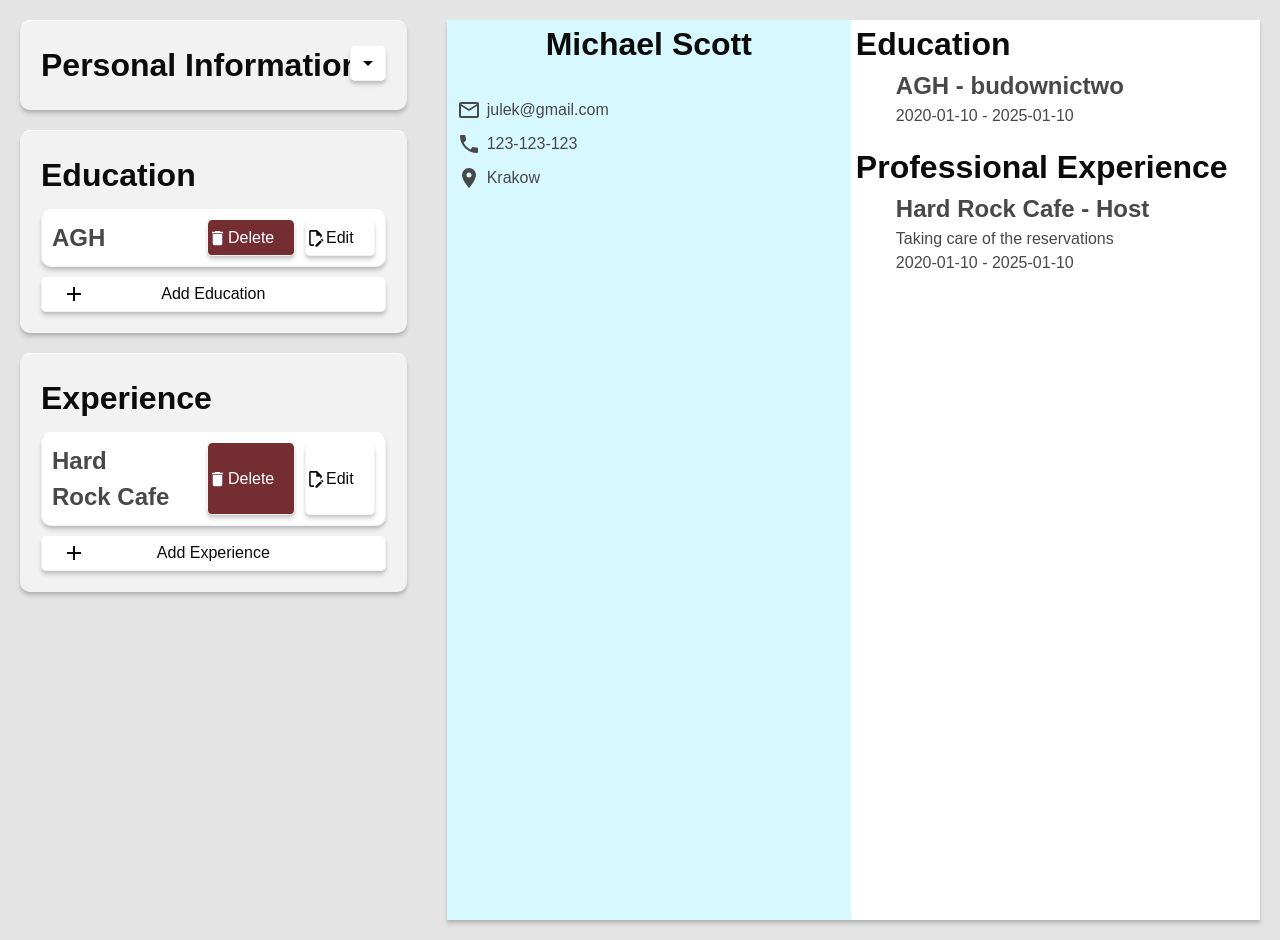
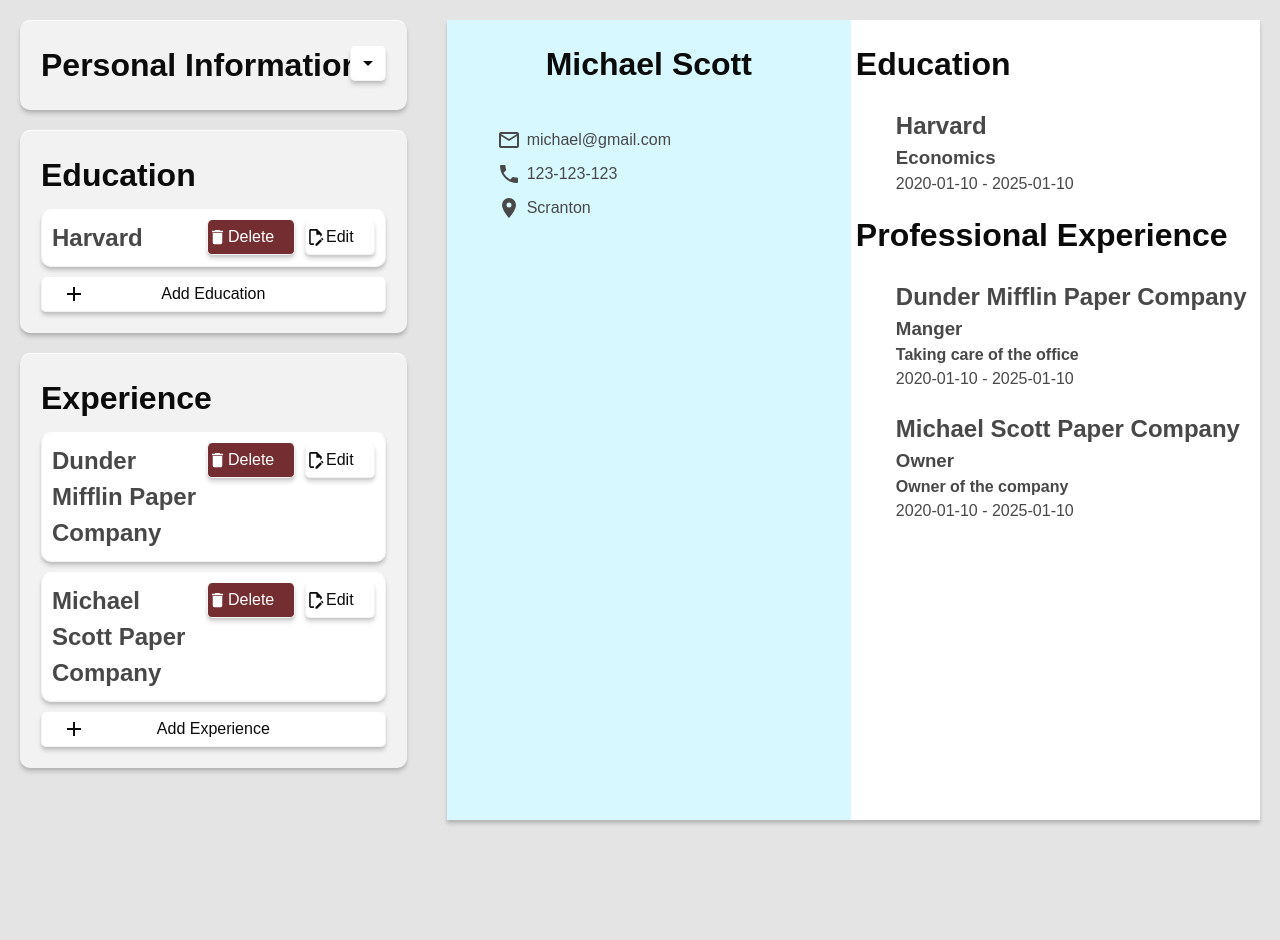
Before and after one commit to Julczan/cv_app, a React (Vite) app: page / in a window 1280 px wide. After the commit the page ends 840 px from the top, so only its background shows below. Built offline with nearby package versions, Linux system fonts and the light colour scheme.

Commit message:
style the output and set max height for buttons

```diff
--- a/initialInfo.js
+++ b/initialInfo.js
@@ -2,16 +2,16 @@
   personal: {
     id: "per-0",
     name: "Michael Scott",
-    email: "julek@gmail.com",
+    email: "michael@gmail.com",
     phone: "123-123-123",
-    address: "Krakow",
+    address: "Scranton",
   },
 
   education: [
     {
       id: "edu-0",
-      schoolName: "AGH",
-      title: "budownictwo",
+      schoolName: "Harvard",
+      title: "Economics",
       startDate: "2020-01-10",
       endDate: "2025-01-10",
     },
@@ -20,9 +20,17 @@
   experience: [
     {
       id: "exp-0",
-      companyName: "Hard Rock Cafe",
-      position: "Host",
-      responsibility: "Taking care of the reservations",
+      companyName: "Dunder Mifflin Paper Company",
+      position: "Manger",
+      responsibility: "Taking care of the office",
+      startDate: "2020-01-10",
+      endDate: "2025-01-10",
+    },
+    {
+      id: "exp-1",
+      companyName: "Michael Scott Paper Company",
+      position: "Owner",
+      responsibility: "Owner of the company",
       startDate: "2020-01-10",
       endDate: "2025-01-10",
     },
--- a/src/components/OutputCard.jsx
+++ b/src/components/OutputCard.jsx
@@ -30,9 +30,8 @@
             <h1>Education</h1>
             {props.educationInfo.map((education) => (
               <ul key={education.id}>
-                <h2>
-                  {education.schoolName} - {education.title}
-                </h2>
+                <h2>{education.schoolName}</h2>
+                <h3>{education.title}</h3>
                 <p>
                   {education.startDate} - {education.endDate}
                 </p>
@@ -44,10 +43,9 @@
             <h1>Professional Experience</h1>
             {props.experienceInfo.map((experience) => (
               <ul key={experience.id}>
-                <h2>
-                  {experience.companyName} - {experience.position}
-                </h2>
-                <p>{experience.responsibility}</p>
+                <h2>{experience.companyName}</h2>
+                <h3>{experience.position}</h3>
+                <h4>{experience.responsibility}</h4>
                 <p>
                   {experience.startDate} - {experience.endDate}
                 </p>
--- a/src/index.css
+++ b/src/index.css
@@ -118,6 +118,7 @@
   cursor: pointer;
   will-change: transform;
   transition: transform 0.2s;
+  max-height: 35px;
 }
 
 button:hover {
--- a/src/styles/Input.css
+++ b/src/styles/Input.css
@@ -58,7 +58,7 @@
   flex-direction: column;
   gap: 5px;
   transform-origin: top;
-  animation: dropdown 0.3s ease-in-out;
+  animation: dropdown 0.2s ease-in-out;
 }
 
 input {
@@ -75,6 +75,7 @@
   margin-top: 10px;
   display: flex;
   justify-content: flex-end;
+  align-self: center;
 }
 
 button[type="submit"] {
--- a/src/styles/Output.css
+++ b/src/styles/Output.css
@@ -3,12 +3,13 @@
   box-shadow: var(--shadow);
   gap: 5px;
   margin: 20px;
-  min-height: 900px;
+  min-height: 800px;
   display: flex;
 }
 
 .output-header {
   background-color: rgb(215, 248, 255);
+  padding-top: 20px;
   flex: 1 1 0;
 }
 
@@ -16,8 +17,8 @@
   display: flex;
   flex-direction: column;
   gap: 10px;
-  padding-top: 30px;
-  padding-left: 40px;
+  padding-left: 80px;
+  padding-top: 40px;
 }
 
 .output-header > h1 {
@@ -27,6 +28,14 @@
 .right-container {
   display: flex;
   flex-direction: column;
+  padding-top: 20px;
   gap: 15px;
   flex: 1 1 0;
 }
+
+.experience-container,
+.education-container {
+  display: flex;
+  flex-direction: column;
+  gap: 20px;
+}
```
